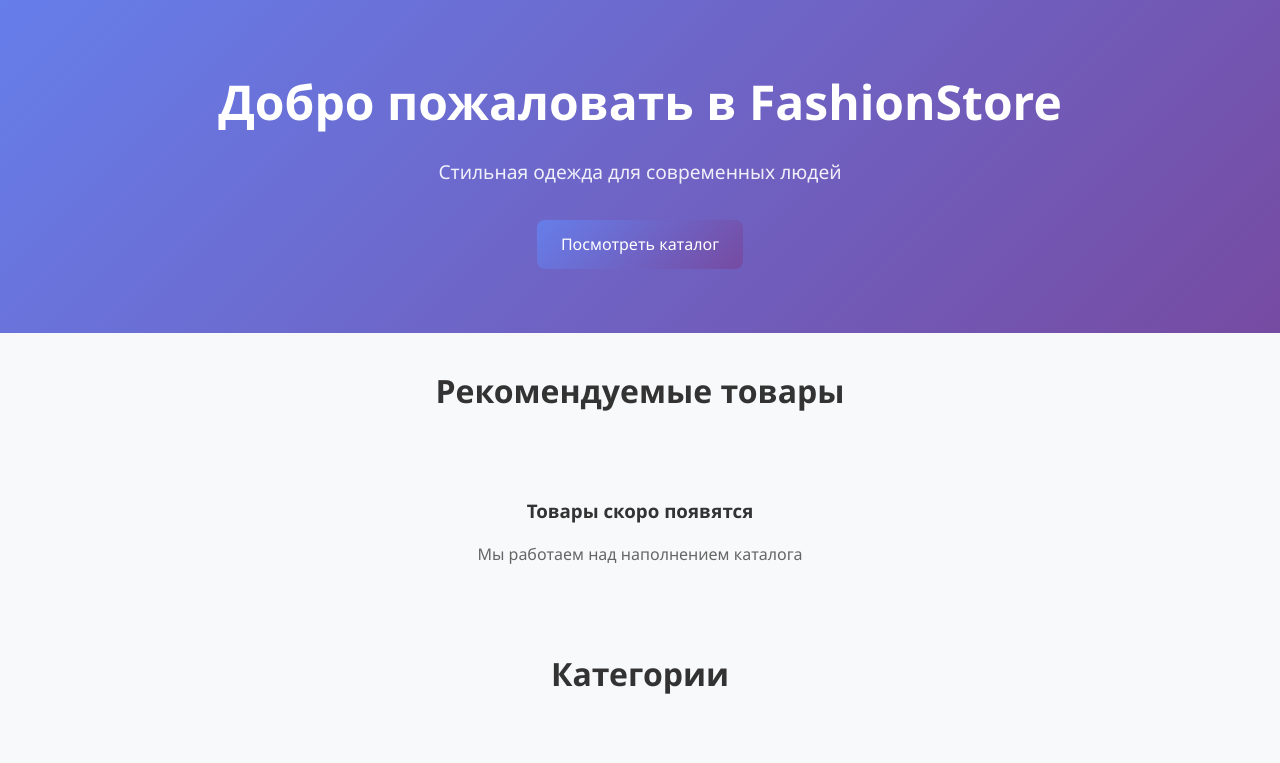
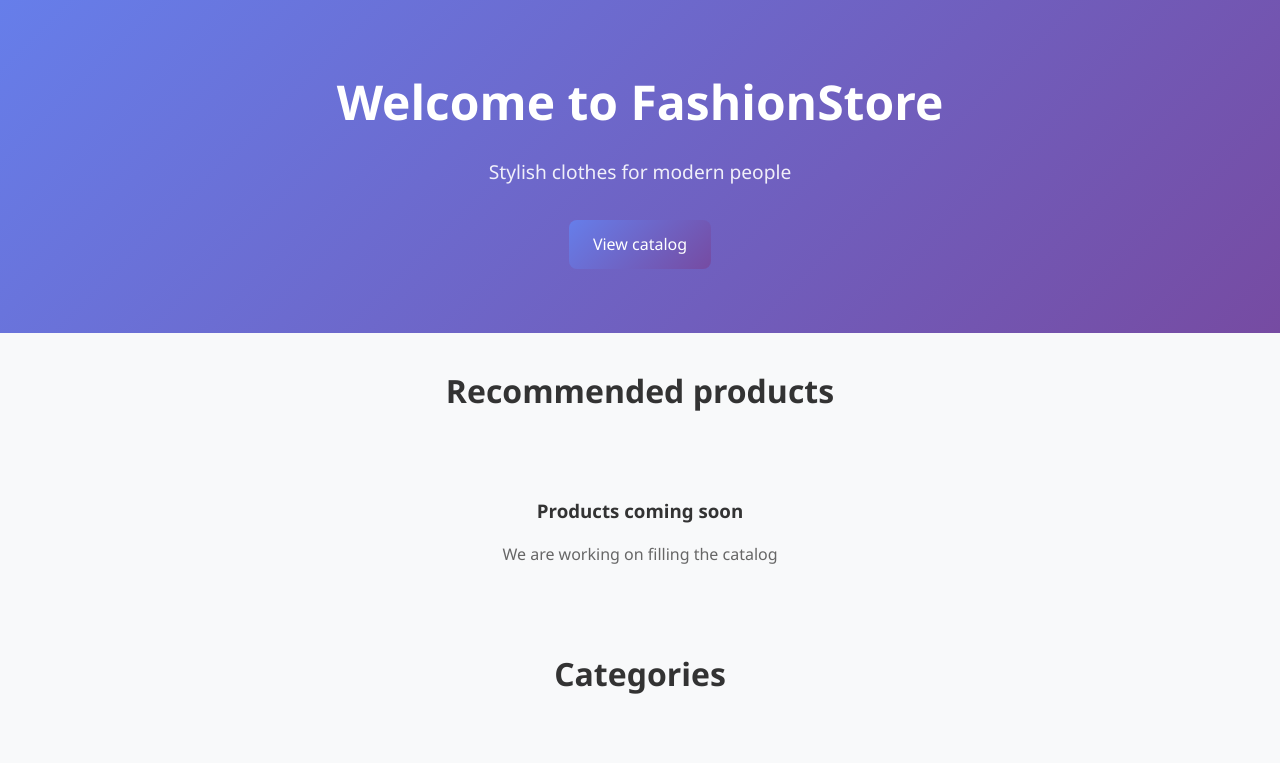
Before and after one commit to CLOUDYMAYN/fashion-cloud-crm, a Django app: page / in a window 1280 px wide. Shown: the part 78-841 px from the top of the page. Run offline with Django 4.2, Linux system fonts and the light colour scheme; data that the repository does not hold is empty.

Commit message:
Update home.html

```diff
--- a/shop/templates/shop/home.html
+++ b/shop/templates/shop/home.html
@@ -1,18 +1,18 @@
 {% extends 'shop/base.html' %}
 
-{% block title %}Главная - Магазин одежды{% endblock %}
+{% block title %}Home - Clothing Store{% endblock %}
 
 {% block content %}
 <section class="hero-section">
     <div class="container">
-        <h1 class="hero-title">Добро пожаловать в FashionStore</h1>
-        <p class="hero-subtitle">Стильная одежда для современных людей</p>
-        <a href="{% url 'shop:product_list' %}" class="btn btn-primary">Посмотреть каталог</a>
+        <h1 class="hero-title">Welcome to FashionStore</h1>
+        <p class="hero-subtitle">Stylish clothes for modern people</p>
+        <a href="{% url 'shop:product_list' %}" class="btn btn-primary">View catalog</a>
     </div>
 </section>
 
 <section class="container mt-4">
-    <h2 class="section-title">Рекомендуемые товары</h2>
+    <h2 class="section-title">Recommended products</h2>
 
     {% if featured_products %}
         <div class="products-grid">
@@ -22,20 +22,20 @@
                         <img src="{{ product.image.url }}" alt="{{ product.name }}" class="product-image">
                     {% else %}
                         <div class="product-image" style="background: #f0f0f0; display: flex; align-items: center; justify-content: center; color: #999;">
-                            Нет изображения
+                            no image
                         </div>
                     {% endif %}
                     <div class="product-info">
                         <h3 class="product-title">{{ product.name }}</h3>
-                        <p class="product-price">{{ product.price }} ₽</p>
+                        <p class="product-price">{{ product.price }} $</p>
                         <p class="product-description">{{ product.description|truncatewords:15 }}</p>
                         {% if user.is_authenticated and not user.is_admin_user %}
                             <button onclick="addToCart({{ product.id }})" class="btn btn-primary btn-small">
-                                Добавить в корзину
+                                Add to cart
                             </button>
                         {% endif %}
                         <a href="{% url 'shop:product_detail' product.slug %}" class="btn btn-secondary btn-small">
-                            Подробнее
+                            Read more
                         </a>
                     </div>
                 </div>
@@ -43,14 +43,14 @@
         </div>
     {% else %}
         <div class="empty-state">
-            <h3>Товары скоро появятся</h3>
-            <p>Мы работаем над наполнением каталога</p>
+            <h3>Products coming soon</h3>
+            <p>We are working on filling the catalog</p>
         </div>
     {% endif %}
 </section>
 
 <section class="container mt-4 mb-4">
-    <h2 class="section-title">Категории</h2>
+    <h2 class="section-title">Categories</h2>
     <div class="category-filters">
         {% for category in categories %}
             <a href="{% url 'shop:product_list' %}?category={{ category.slug }}" class="category-filter">
```
